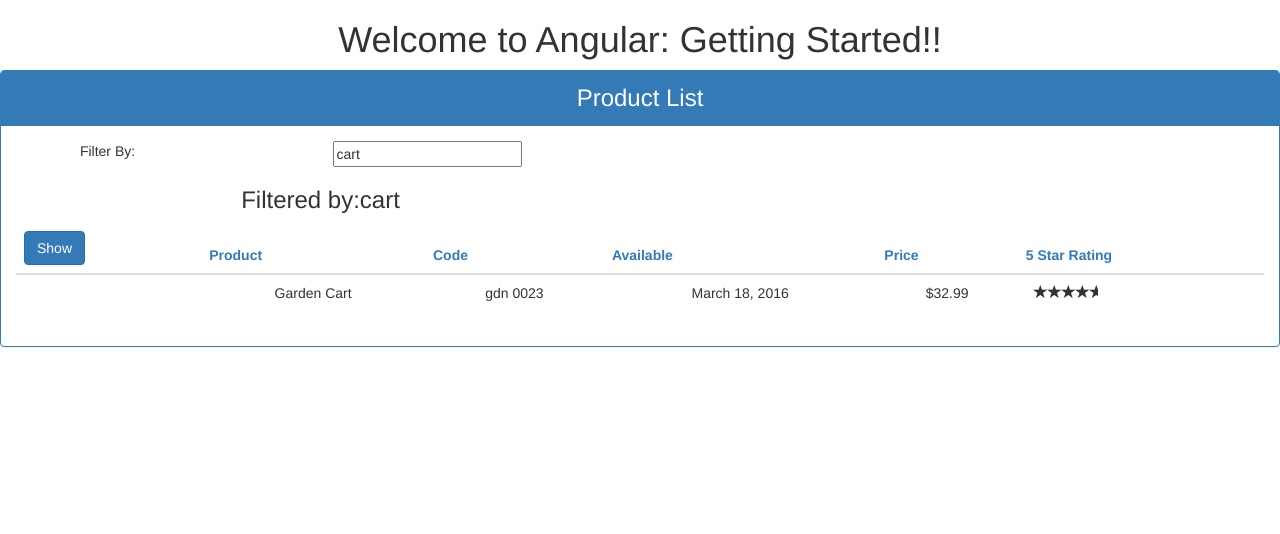
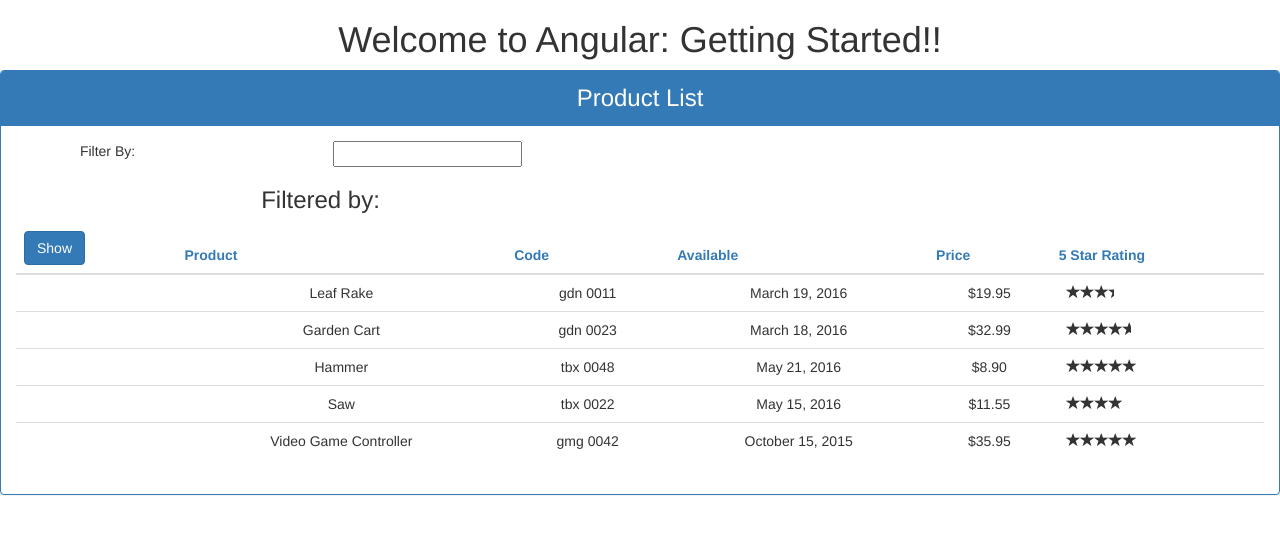
Before and after one commit to jatin7gupta/ng-tutorial, an Angular app in the folder APM-Start/: page / in a window 1280 px wide. Shown: the top 534 px of the page. Built offline with nearby package versions, Linux system fonts and the light colour scheme.

Commit message:
Add: Service and injection

```diff
--- a/APM-Start/src/app/app.component.ts
+++ b/APM-Start/src/app/app.component.ts
@@ -1,9 +1,11 @@
 import { Component } from '@angular/core';
+import {ProductService} from './product/product.service';
 
 @Component({
   selector: 'pm-root',
   templateUrl: './app.component.html',
-  styleUrls: ['./app.component.css']
+  styleUrls: ['./app.component.css'],
+  providers: [ProductService]
 })
 
 export class AppComponent {
--- a/APM-Start/src/app/product/product-list.component.ts
+++ b/APM-Start/src/app/product/product-list.component.ts
@@ -1,5 +1,6 @@
 import {Component, OnInit} from '@angular/core';
 import {IProduct} from './product';
+import {ProductService} from './product.service';
 
 @Component({
   selector: 'pm-products',
@@ -7,30 +8,9 @@
   styleUrls: ['./product-list.component.css']
 })
 
-export class ProductListComponent implements OnInit{
+export class ProductListComponent implements OnInit {
   pageTitle: string = 'Product List';
-  products: IProduct[] = [
-    {
-      'productId': 1,
-      'productName': 'Leaf Rake',
-      'productCode': 'GDN-0011',
-      'releaseDate': 'March 19, 2016',
-      'description': 'Leaf rake with 48-inch wooden handle.',
-      'price': 19.95,
-      'starRating': 3.2,
-      'imageUrl': 'http://openclipart.org/image/300px/svg_to_png/26215/Anonymous_Leaf_Rake.png'
-    },
-    {
-      'productId': 2,
-      'productName': 'Garden Cart',
-      'productCode': 'GDN-0023',
-      'releaseDate': 'March 18, 2016',
-      'description': '15 gallon capacity rolling garden cart',
-      'price': 32.99,
-      'starRating': 4.2,
-      'imageUrl': 'http://openclipart.org/image/300px/svg_to_png/58471/garden_cart.png'
-    }
-  ];
+  products: IProduct[] = [];
   imageWidth: number = 50;
   imageMargin: number = 2;
   showImage: boolean = false;
@@ -43,11 +23,10 @@
     this.filteredProducts = this.listFilter ? this.performFilter(this.listFilter) : this.products;
   }
   filteredProducts: IProduct[];
-  constructor() {
-    this.filteredProducts = this.products;
-    this.listFilter = 'cart';
+  constructor(private _productService: ProductService) {
+    // this.listFilter = 'cart';
   }
-  performFilter(filterBy: string): IProduct[] {
+  performFilter(filterBy: string): IProduct[]  {
     filterBy = filterBy.toLocaleLowerCase();
     return this.products.filter((product: IProduct) => product.productName.toLocaleLowerCase().indexOf(filterBy) !== -1);
   }
@@ -55,7 +34,9 @@
     this.showImage = !this.showImage;
   }
   ngOnInit() {
-    console.log('on init');
+    this.products = this._productService.getProducts();
+    this.filteredProducts = this.products;
+
   }
   onRatingClicked(message: string): void {
     this.pageTitle = message;
--- /dev/null
+++ b/APM-Start/src/app/product/product.service.ts
@@ -0,0 +1,60 @@
+import {Injectable} from '@angular/core';
+import { IProduct} from './product';
+
+@Injectable()
+export class ProductService {
+  getProducts(): IProduct[] {
+    return[
+      {
+        'productId': 1,
+        'productName': 'Leaf Rake',
+        'productCode': 'GDN-0011',
+        'releaseDate': 'March 19, 2016',
+        'description': 'Leaf rake with 48-inch wooden handle.',
+        'price': 19.95,
+        'starRating': 3.2,
+        'imageUrl': 'http://openclipart.org/image/300px/svg_to_png/26215/Anonymous_Leaf_Rake.png'
+      },
+      {
+        'productId': 2,
+        'productName': 'Garden Cart',
+        'productCode': 'GDN-0023',
+        'releaseDate': 'March 18, 2016',
+        'description': '15 gallon capacity rolling garden cart',
+        'price': 32.99,
+        'starRating': 4.2,
+        'imageUrl': 'http://openclipart.org/image/300px/svg_to_png/58471/garden_cart.png'
+      },
+      {
+        'productId': 5,
+        'productName': 'Hammer',
+        'productCode': 'TBX-0048',
+        'releaseDate': 'May 21, 2016',
+        'description': 'Curved claw steel hammer',
+        'price': 8.9,
+        'starRating': 4.8,
+        'imageUrl': 'http://openclipart.org/image/300px/svg_to_png/73/rejon_Hammer.png'
+      },
+      {
+        'productId': 8,
+        'productName': 'Saw',
+        'productCode': 'TBX-0022',
+        'releaseDate': 'May 15, 2016',
+        'description': '15-inch steel blade hand saw',
+        'price': 11.55,
+        'starRating': 3.7,
+        'imageUrl': 'http://openclipart.org/image/300px/svg_to_png/27070/egore911_saw.png'
+      },
+      {
+        'productId': 10,
+        'productName': 'Video Game Controller',
+        'productCode': 'GMG-0042',
+        'releaseDate': 'October 15, 2015',
+        'description': 'Standard two-button video game controller',
+        'price': 35.95,
+        'starRating': 4.6,
+        'imageUrl': 'http://openclipart.org/image/300px/svg_to_png/120337/xbox-controller_01.png'
+      }
+    ];
+  }
+}
--- a/APM-Start/src/app/shared/convert-to-spaces.pipe.ts
+++ b/APM-Start/src/app/shared/convert-to-spaces.pipe.ts
@@ -3,7 +3,7 @@
 @Pipe({
   name: 'convertToSpaces'
 })
-export class ConvertToSpacesPipe implements PipeTransform{
+export class ConvertToSpacesPipe implements PipeTransform {
   transform(value: string, character: string): string {
     return value.replace(character, ' ');
   }
--- a/APM-Start/src/app/shared/star.component.ts
+++ b/APM-Start/src/app/shared/star.component.ts
@@ -5,8 +5,8 @@
   templateUrl: './star.component.html',
   styleUrls: ['./star.component.css']
 })
-export class StarComponent implements OnChanges{
-  @Input() rating: number = 4;
+export class StarComponent implements OnChanges {
+  @Input() rating: number;
   starWidth: number;
   @Output() ratingClicked: EventEmitter<string> = new EventEmitter<string>();
   ngOnChanges(): void {
```
